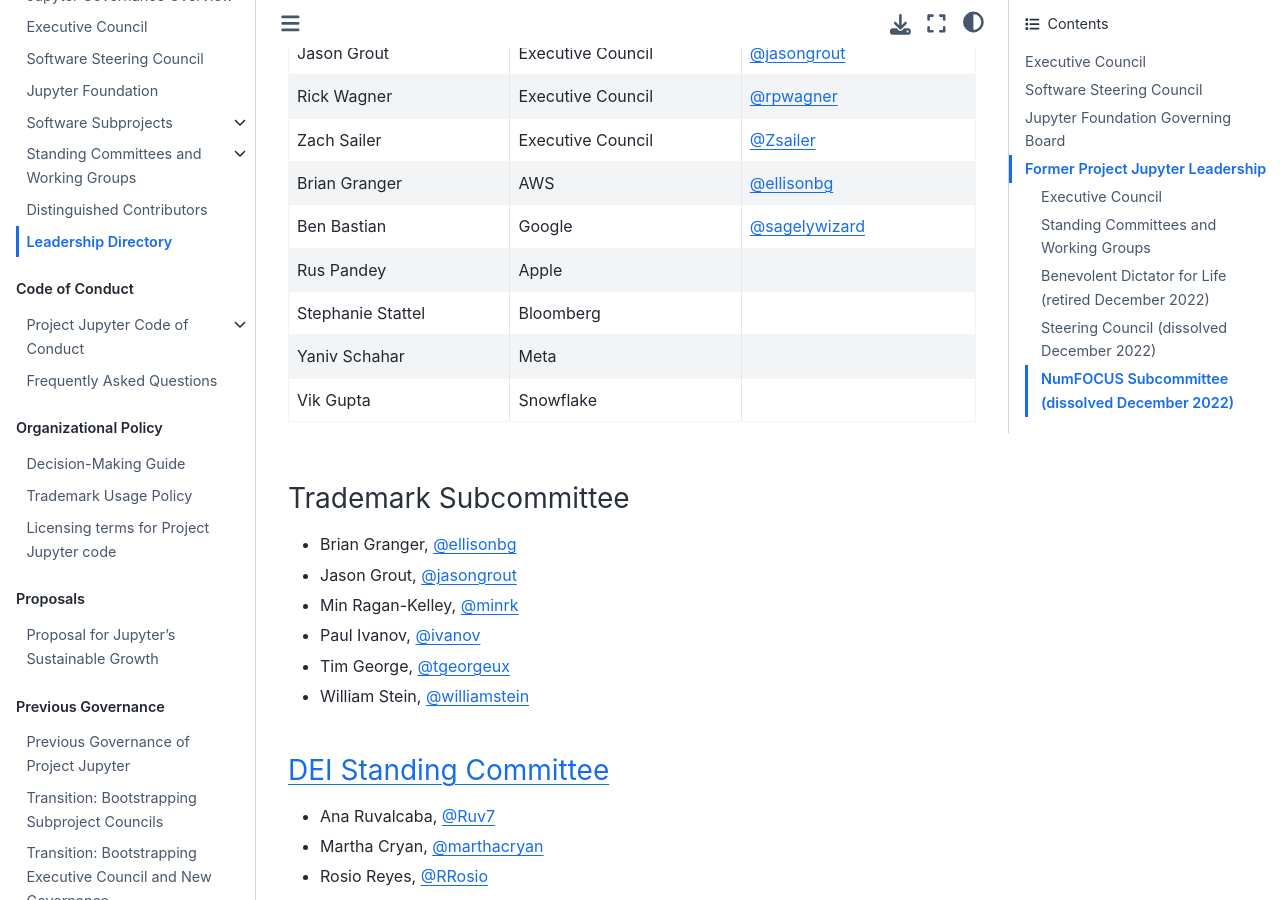
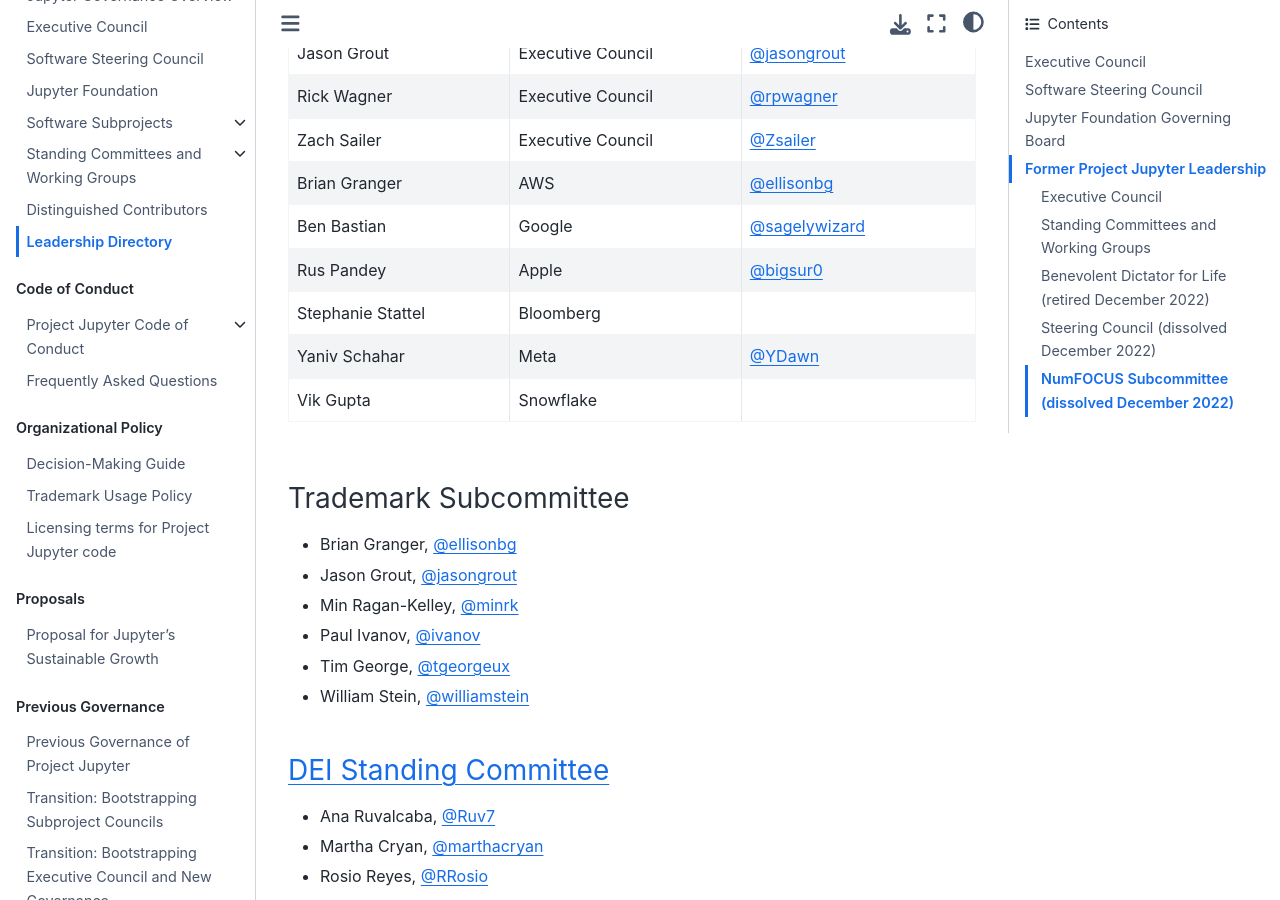
Before and after one commit to jupyter/governance, a Jupyter Book: the page built from people.md, in a window 1280 px wide and 900 px high, scrolled down 1386 px. Built offline with Jupyter Book 1.0.4 settings and Sphinx 7.4.7 and the Sphinx Book theme 1.1.4, drawn with Linux system fonts in a browser that asks for light colours; pages that are not in the unit, such as notebooks, are missing from menus.

Commit message:
Add Rus and Yaniv's Github usernames to the GB list (#268)

```diff
--- a/people.md
+++ b/people.md
@@ -40,9 +40,9 @@
 | Zach Sailer | Executive Council | [@Zsailer](https://github.com/zsailer) |
 | Brian Granger | AWS | [@ellisonbg](https://github.com/ellisonbg) |
 | Ben Bastian | Google | [@sagelywizard](https://github.com/sagelywizard) |
-| Rus Pandey | Apple |  |
+| Rus Pandey | Apple |  [@bigsur0](https://github.com/bigsur0) |
 | Stephanie Stattel | Bloomberg |  |
-| Yaniv Schahar | Meta |  |
+| Yaniv Schahar | Meta | [@YDawn](https://github.com/YDawn) |
 | Vik Gupta | Snowflake |  |
 
 ### Trademark Subcommittee
```
